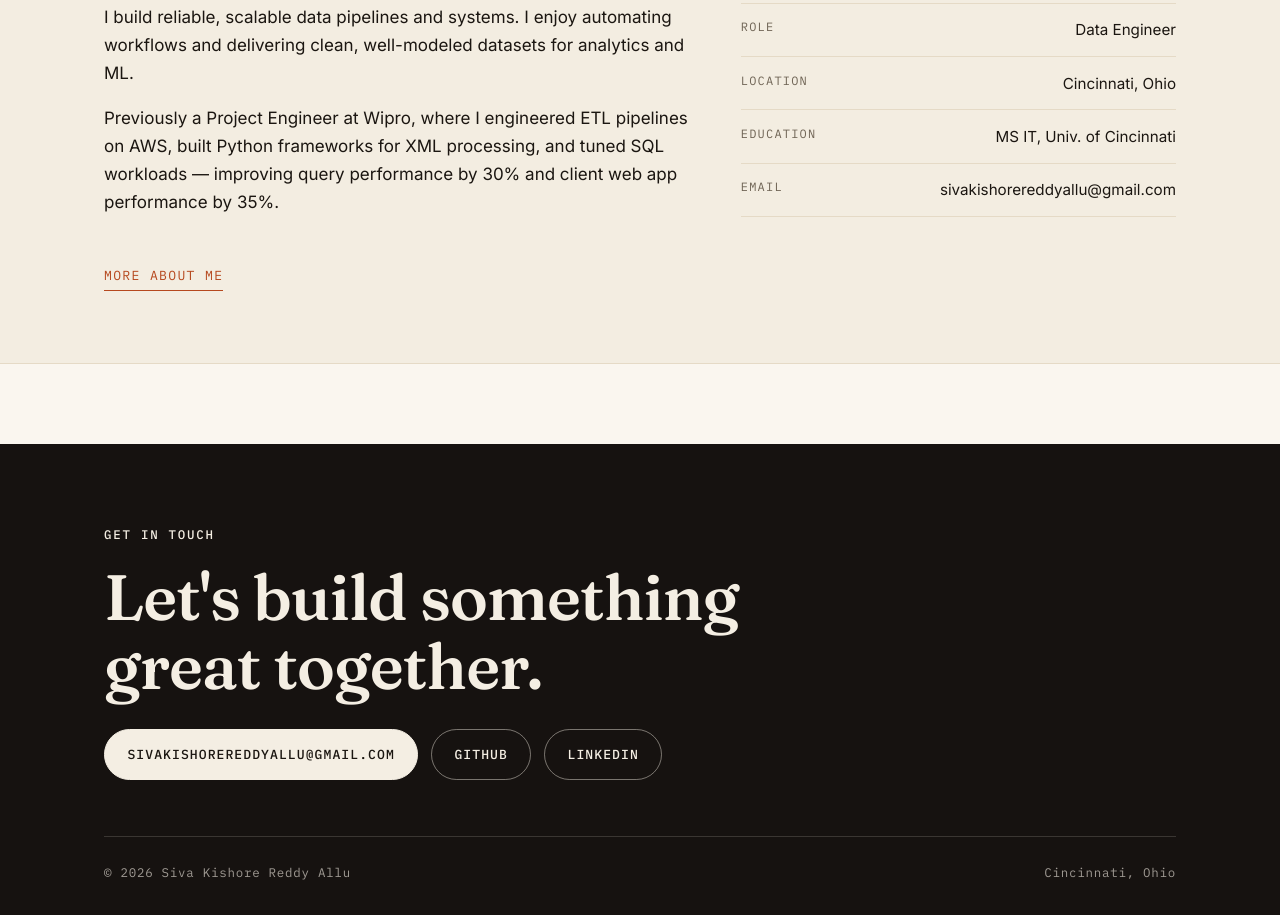
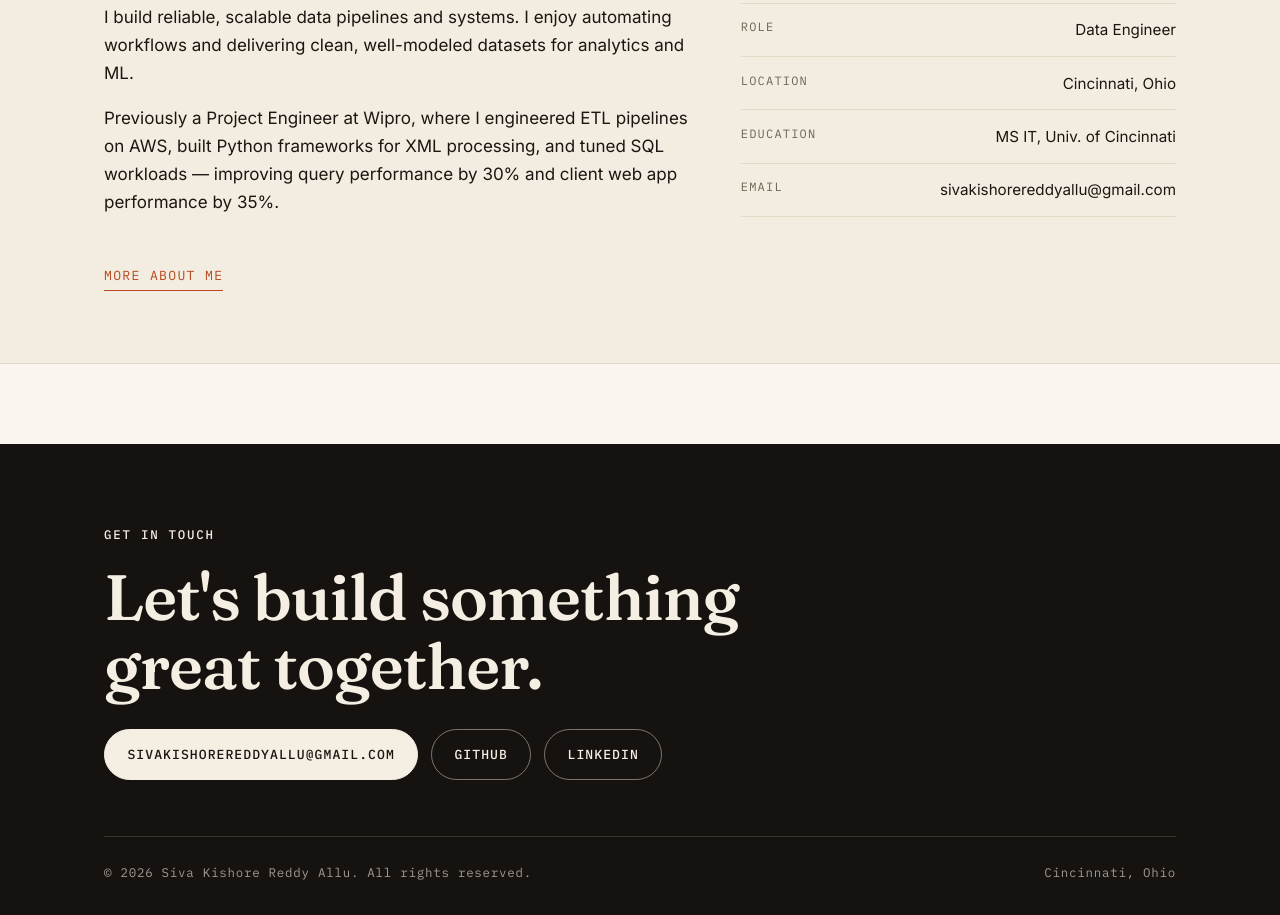
Before and after one commit to k1sh0r3/MyPortfolio, a plain HTML site: page index.html in a window 1280 px wide. Shown: the part 2035-2950 px from the top of the page. Drawn offline with Linux system fonts and the light colour scheme.

Commit message:
Add interests and all-rights-reserved footer

```diff
--- a/index.html
+++ b/index.html
@@ -166,7 +166,7 @@
         <a class="btn btn-outline-light" href="https://www.linkedin.com/in/kishore0451/" target="_blank" rel="noopener">LinkedIn</a>
       </div>
       <div class="footer-bottom">
-        <p>© <span id="year">2026</span> Siva Kishore Reddy Allu</p>
+        <p>© <span id="year">2026</span> Siva Kishore Reddy Allu. All rights reserved.</p>
         <p>Cincinnati, Ohio</p>
       </div>
     </div>
```
